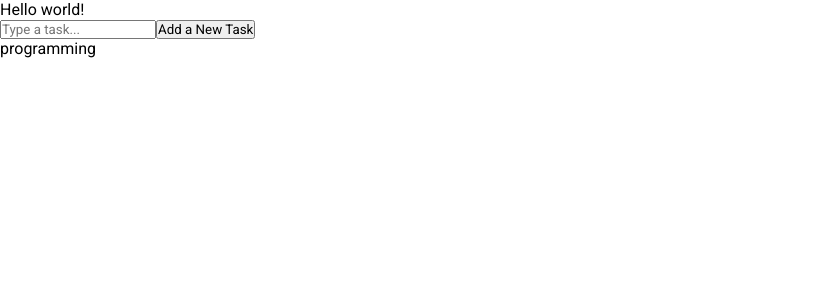
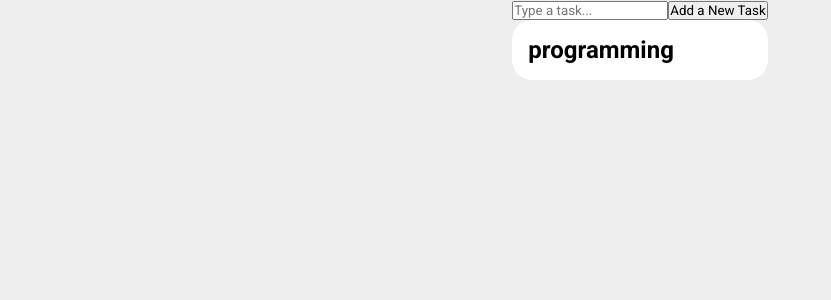
Before and after one commit to cristian-sbardelotto/to-do-list, a React (Vite) app: page / in a window 1280 px wide. Shown: the top 300 px of the page, without its empty margins (0-831 px from the left). Built offline with nearby package versions, Linux system fonts and the light colour scheme.

Commit message:
feat(styled): added some basic visual changes

```diff
--- a/src/App.tsx
+++ b/src/App.tsx
@@ -1,13 +1,13 @@
 import React from 'react';
-import Test from './components/Test';
+import TaskList from './components/TaskList';
+
+import { Container } from './styles/index';
 
 const App = () => {
   return (
-    <div>
-      <p>Hello world!</p>
-
-      <Test />
-    </div>
+    <Container>
+      <TaskList />
+    </Container>
   );
 };
 
--- /dev/null
+++ b/src/components/TaskList/index.tsx
@@ -0,0 +1,51 @@
+import React, { useEffect, useState } from 'react';
+
+import { Container, Name } from './styles';
+
+const TaskList = () => {
+  const [taskList, setTaskList] = useState([
+    { id: 0, name: 'programming', checked: false },
+  ]);
+  const [taskValue, setTaskValue] = useState('');
+  const [taskId, setTaskId] = useState(1);
+
+  function addTask() {
+    if (!taskValue) return alert('Type anything in the input');
+
+    setTaskId(taskId + 1);
+
+    const newTask = {
+      id: taskId,
+      name: taskValue,
+      checked: false,
+    };
+
+    setTaskList([...taskList, newTask]);
+    setTaskValue('');
+  }
+
+  useEffect(
+    () => sessionStorage.setItem('taskList', JSON.stringify(taskList)),
+    [taskList]
+  );
+
+  return (
+    <div>
+      <input
+        type='text'
+        placeholder='Type a task...'
+        onChange={e => setTaskValue(e.target.value)}
+        value={taskValue}
+      />
+      <button onClick={addTask}>Add a New Task</button>
+
+      {taskList.map(task => (
+        <Container key={task.id}>
+          <Name>{task.name}</Name>
+        </Container>
+      ))}
+    </div>
+  );
+};
+
+export default TaskList;
--- /dev/null
+++ b/src/components/TaskList/styles.ts
@@ -0,0 +1,11 @@
+import styled from 'styled-components';
+
+export const Container = styled.section`
+  background-color: #fff;
+  border-radius: 20px;
+  padding: 1rem;
+`;
+
+export const Name = styled.h1`
+  /* color: ${props => (props.checked ? '#000000' : '#fff')}; */
+`;
--- a/src/components/Test/index.tsx
+++ /dev/null
@@ -1,53 +0,0 @@
-import React, { useState } from 'react';
-
-const Test = () => {
-  const [taskList, setTaskList] = useState([
-    { id: 0, name: 'programming', checked: false },
-  ]);
-  const [taskValue, setTaskValue] = useState('');
-  const [taskId, setTaskId] = useState(1);
-
-  function addTask() {
-    if (!taskValue) return alert('Type anything in the input');
-
-    setTaskId(taskId + 1);
-
-    const newTask = {
-      id: taskId,
-      name: taskValue,
-      checked: false,
-    };
-
-    setTaskList([...taskList, newTask]);
-  }
-
-  return (
-    <div>
-      <form
-        action=''
-      >
-        <input
-          type='text'
-          placeholder='Type a task...'
-          onChange={e => setTaskValue(e.target.value)}
-        />
-
-        <button
-          onClick={addTask}
-          type='reset'
-        >
-          Add a New Task
-        </button>
-      </form>
-
-      {taskList.map(task => (
-        <div key={task.id}>
-          <span>{task.name}</span>
-          <br />
-        </div>
-      ))}
-    </div>
-  );
-};
-
-export default Test;
--- /dev/null
+++ b/src/styles/index.ts
@@ -0,0 +1,10 @@
+import styled from 'styled-components';
+
+export const Container = styled.main`
+  height: 100vh;
+
+  display: flex;
+  justify-content: center;
+
+  background-color: #eee;
+`;
```
